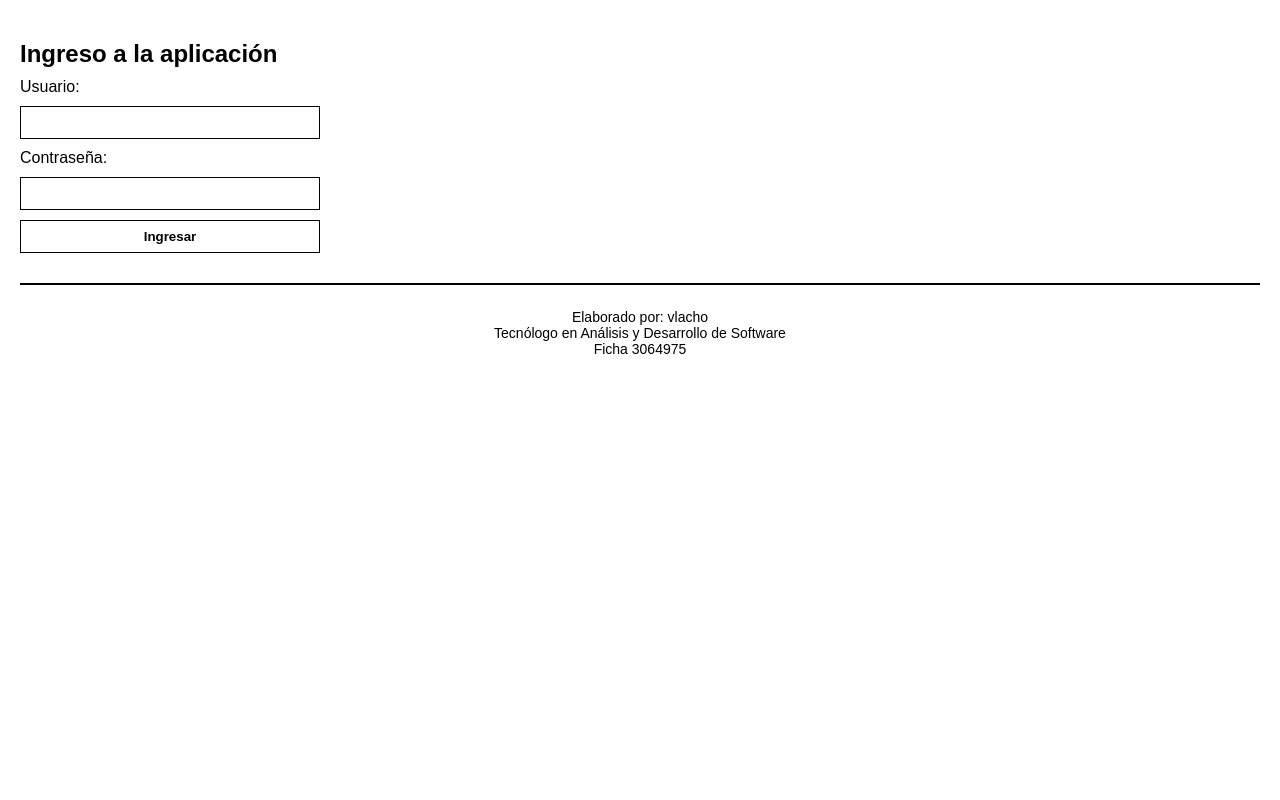
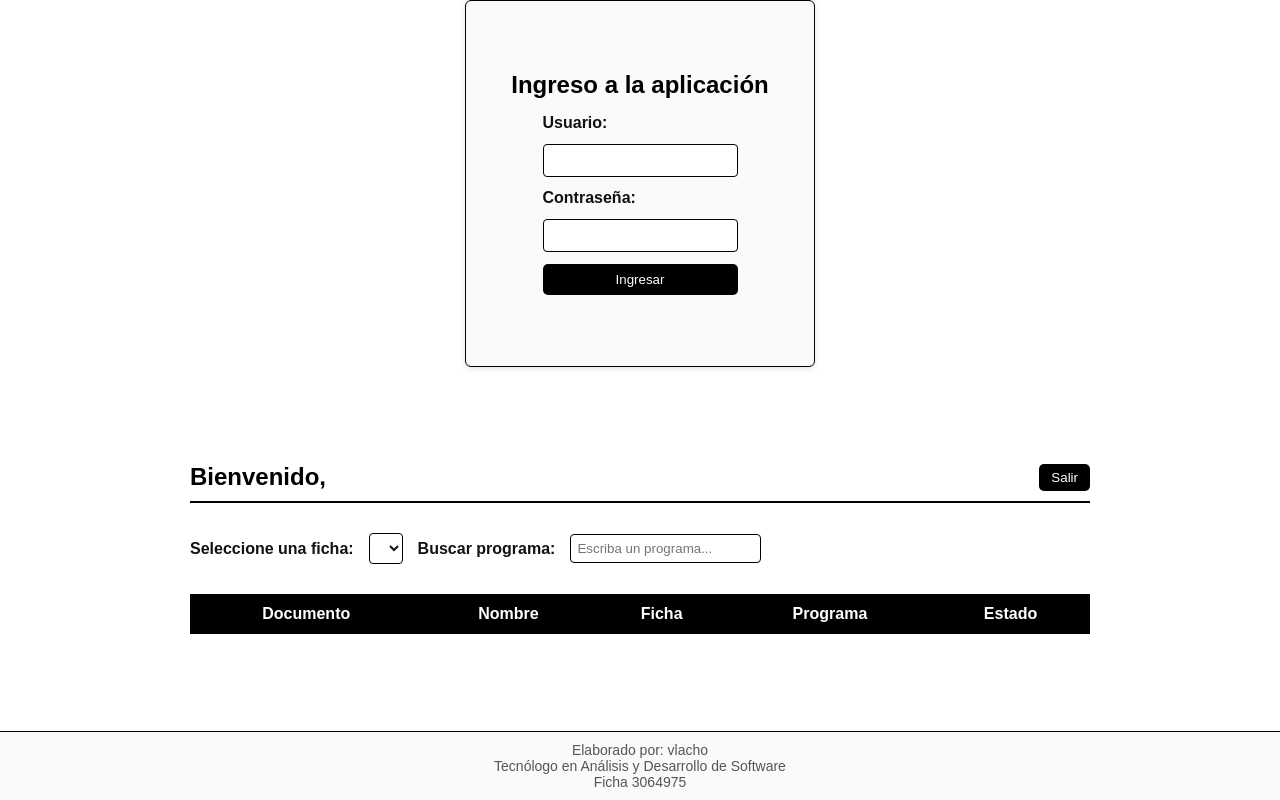
Before and after one commit to villno55/evaluativoLocalstore, a plain HTML site: page index.html in a window 1280 px wide. Drawn offline with Linux system fonts and the light colour scheme.

Commit message:
Update style.css

```diff
--- a/style.css
+++ b/style.css
@@ -1,8 +1,29 @@
+* {
+  box-sizing: border-box;
+  margin: 0;
+  padding: 0;
+}
+
+html, body {
+  height: 100%;
+}
+
 body {
   font-family: Arial, sans-serif;
   background: #fff;
-  color: #000;
-  margin: 0;
+  color: #111;
+  display: flex;
+  flex-direction: column;
+  min-height: 100vh;
+  padding: 0;
+}
+
+#login-container, #app-container {
+  flex: 1;
+  display: flex;
+  flex-direction: column;
+  align-items: center;
+  justify-content: center;
   padding: 20px;
 }
 
@@ -10,41 +31,76 @@ body {
   display: none;
 }
 
-h2 {
-  margin-bottom: 10px;
-}
-
-form {
-  display: flex;
-  flex-direction: column;
-  gap: 10px;
-  max-width: 300px;
-}
-
-input, select, button {
-  padding: 8px;
-  border: 1px solid #000;
-  background: #fff;
-  color: #000;
-}
-
-button {
-  cursor: pointer;
-  font-weight: bold;
-}
-
-button:hover {
-  background: #000;
-  color: #fff;
-}
-
 header {
   display: flex;
   justify-content: space-between;
   align-items: center;
+  width: 100%;
+  max-width: 900px;
+  margin-bottom: 15px;
   border-bottom: 2px solid #000;
   padding-bottom: 10px;
-  margin-bottom: 20px;
+}
+
+header h2 {
+  color: #000;
+}
+
+#logout {
+  background: #000;
+  color: #fff;
+  border: none;
+  padding: 6px 12px;
+  border-radius: 5px;
+  cursor: pointer;
+}
+#logout:hover {
+  background: #444;
+}
+
+#login-container {
+  max-width: 350px;
+  width: 100%;
+  margin: auto;
+  padding: 20px;
+  border: 1px solid #000;
+  border-radius: 6px;
+  background: #fafafa;
+  box-shadow: 0 2px 6px rgba(0,0,0,0.1);
+}
+
+#login-container h2 {
+  text-align: center;
+  margin-bottom: 15px;
+  color: #000;
+}
+
+#login-form {
+  display: flex;
+  flex-direction: column;
+  gap: 12px;
+}
+
+#login-form label {
+  font-weight: bold;
+}
+
+#login-form input {
+  padding: 8px;
+  border: 1px solid #000;
+  border-radius: 4px;
+}
+
+#login-form button {
+  background: #000;
+  color: #fff;
+  border: none;
+  padding: 8px;
+  border-radius: 5px;
+  cursor: pointer;
+}
+#login-form button:hover {
+  background: #444;
 }
 
 .filtros {
@@ -52,29 +108,58 @@ header {
   display: flex;
   gap: 15px;
   align-items: center;
+  flex-wrap: wrap;
+  width: 100%;
+  max-width: 900px;
+}
+
+.filtros label {
+  font-weight: bold;
+}
+
+.filtros input,
+.filtros select {
+  padding: 6px;
+  border: 1px solid #000;
+  border-radius: 4px;
+  background: #fff;
+  color: #111;
 }
 
 table {
+  border-collapse: collapse;
   width: 100%;
-  border-collapse: collapse;
+  max-width: 900px;
+  margin-top: 15px;
 }
 
 th, td {
   border: 1px solid #000;
-  padding: 8px;
+  padding: 10px;
   text-align: center;
 }
 
+th {
+  background: #000;
+  color: #fff;
+}
+
+tr:nth-child(even) {
+  background: #f5f5f5;
+}
+
 tr.retiro {
-  background: #222;
-  color: #fff;
+  background: #b71c1c !important;
+  color: #fff !important;
   font-weight: bold;
 }
 
 footer {
-  margin-top: 30px;
-  border-top: 2px solid #000;
-  padding-top: 10px;
+  margin-top: auto;
   text-align: center;
   font-size: 14px;
+  color: #555;
+  border-top: 1px solid #000;
+  padding: 10px;
+  background: #fafafa;
 }
```
